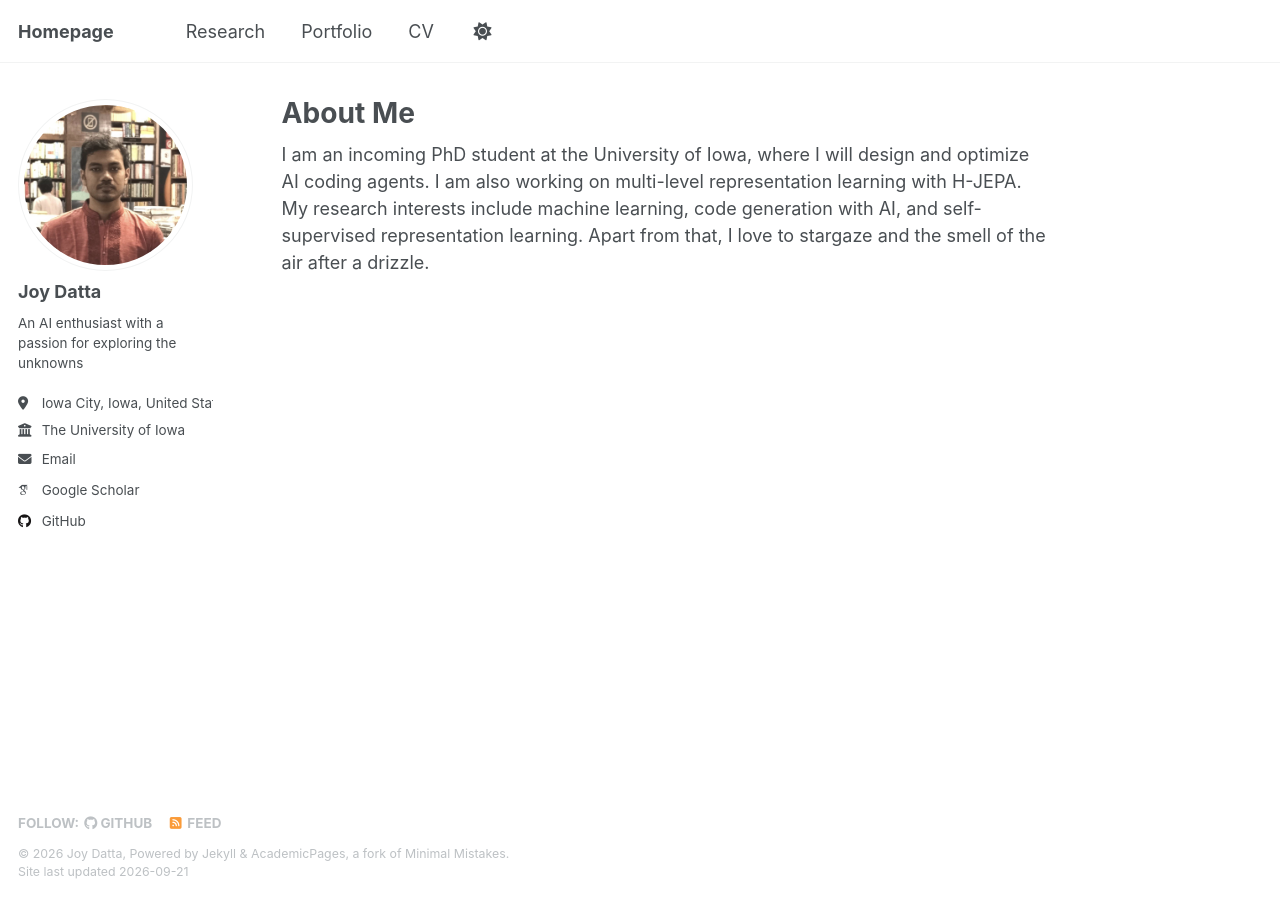
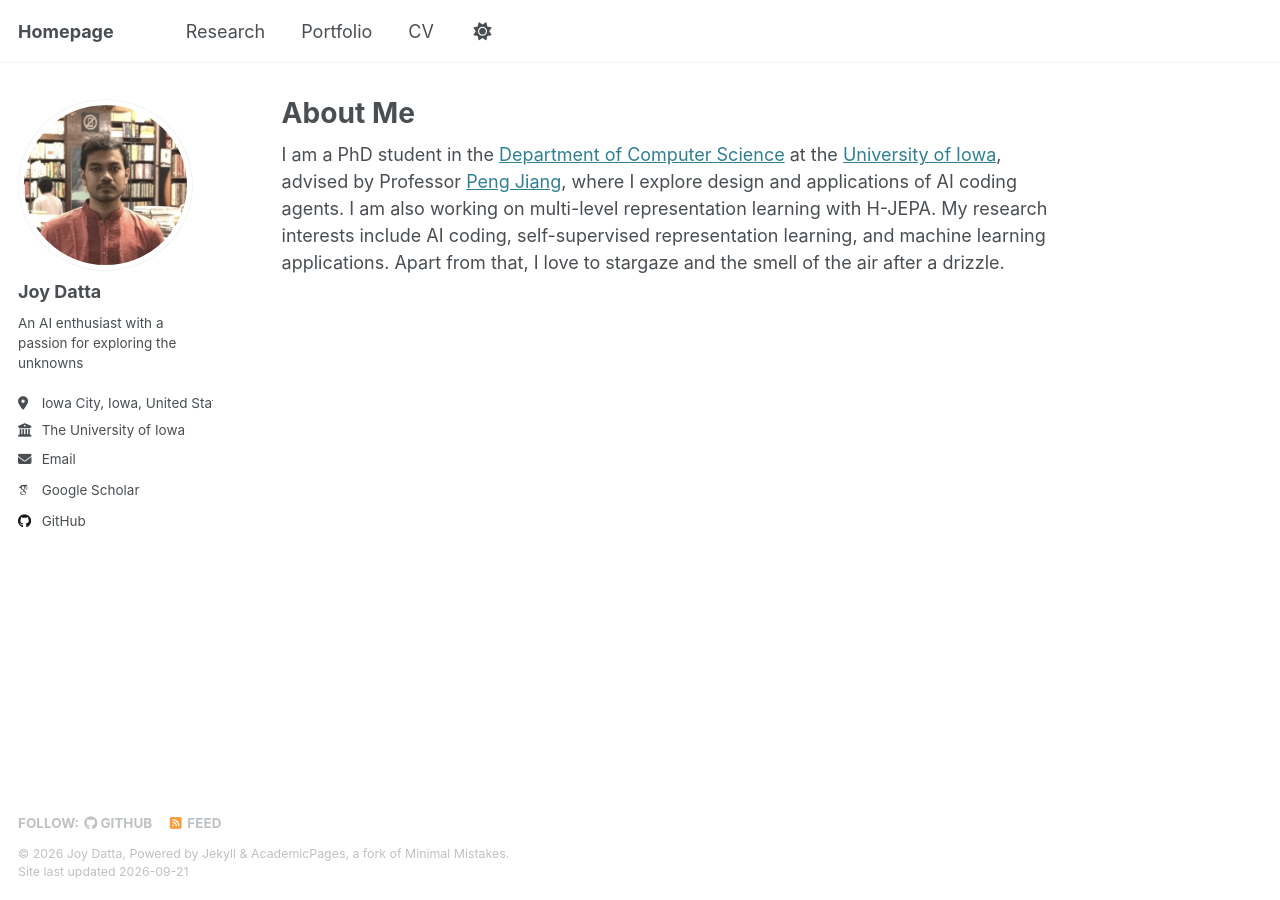
Before and after one commit to joy-datta/joy-datta.github.io, a Jekyll site: the page built from _pages/about.md, in a window 1280 px wide. Built offline with Jekyll 4.4.1, drawn with Linux system fonts in a browser that asks for light colours; some web fonts are replaced.

Commit message:
Update about.md

```diff
--- a/_pages/about.md
+++ b/_pages/about.md
@@ -7,4 +7,4 @@ redirect_from:
   - /about.html
 ---
 
-I am an incoming PhD student at the University of Iowa, where I will design and optimize AI coding agents. I am also working on multi-level representation learning with H-JEPA. My research interests include machine learning, code generation with AI, and self-supervised representation learning. Apart from that, I love to stargaze and the smell of the air after a drizzle.
+I am a PhD student in the [Department of Computer Science](https://cs.uiowa.edu/) at the [University of Iowa](https://uiowa.edu/), advised by Professor [Peng Jiang](https://cs.uiowa.edu/people/peng-jiang), where I explore design and applications of AI coding agents. I am also working on multi-level representation learning with H-JEPA. My research interests include AI coding, self-supervised representation learning, and machine learning applications. Apart from that, I love to stargaze and the smell of the air after a drizzle.
```
